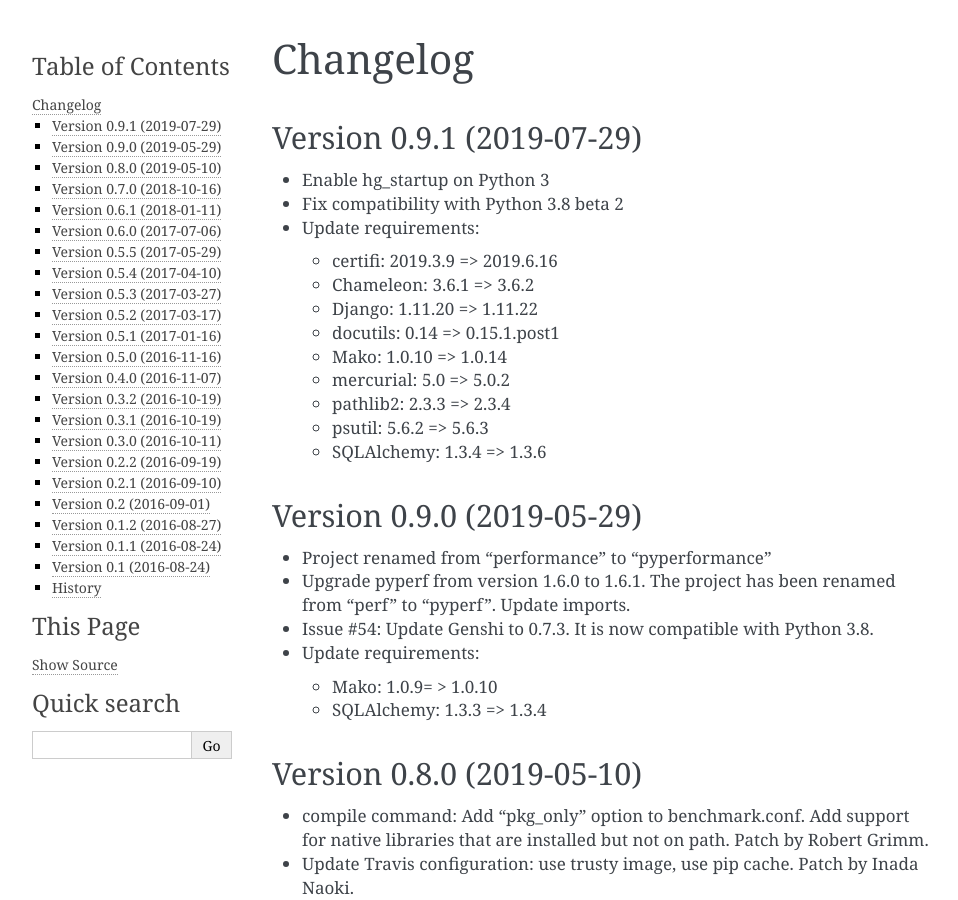
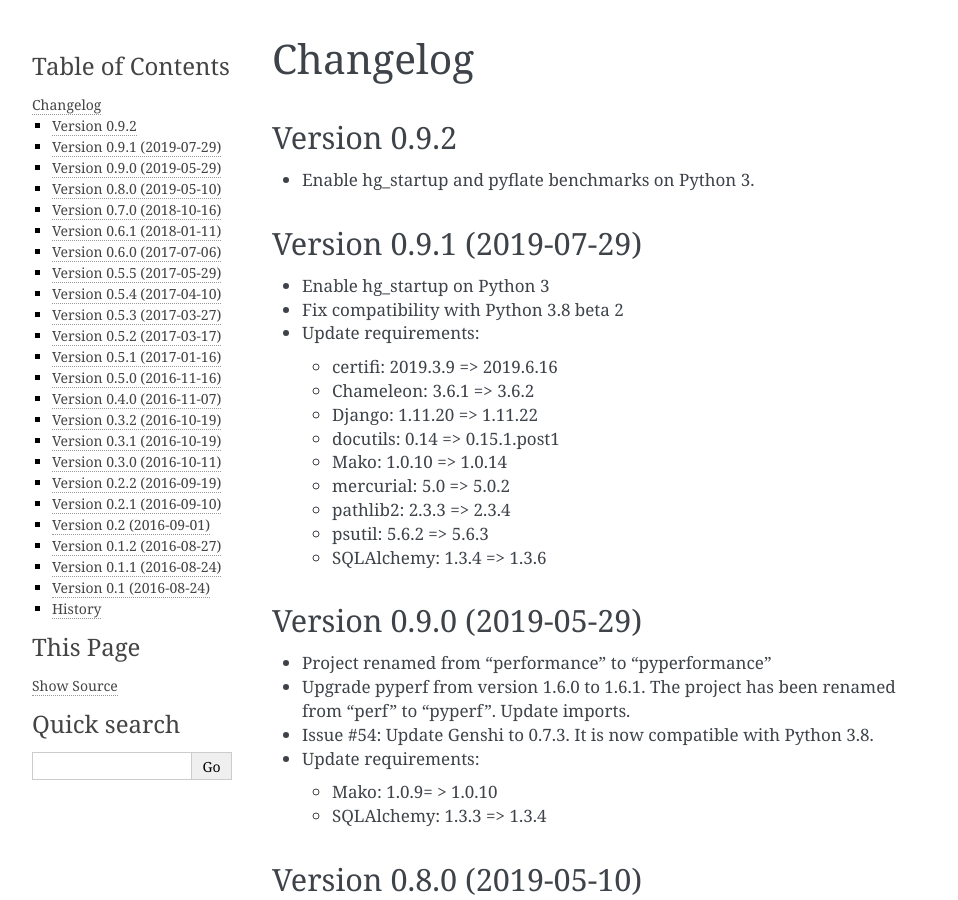
Before and after one commit to python/pyperformance, a Sphinx documentation site: the page built from doc/changelog.rst, in a window 1280 px wide and 900 px high. Shown: the whole window, without its empty margins (148-1106 px from the left). Built offline with Sphinx 7.4.7, drawn with Linux system fonts in a browser that asks for light colours.

Commit message:
Enable hg_startup and pyflate benchmarks on Python 3

```diff
--- a/doc/changelog.rst
+++ b/doc/changelog.rst
@@ -1,5 +1,10 @@
 Changelog
 =========
+
+Version 0.9.2
+-------------
+
+* Enable hg_startup and pyflate benchmarks on Python 3.
 
 Version 0.9.1 (2019-07-29)
 --------------------------
--- a/doc/conf.py
+++ b/doc/conf.py
@@ -55,7 +55,7 @@
 # built documents.
 #
 # The short X.Y version.
-version = release = '0.9.1'
+version = release = '0.9.2'
 
 # The language for content autogenerated by Sphinx. Refer to documentation
 # for a list of supported languages.
--- a/pyperformance/__init__.py
+++ b/pyperformance/__init__.py
@@ -1,2 +1,2 @@
-VERSION = (0, 9, 1)
+VERSION = (0, 9, 2)
 __version__ = '.'.join(map(str, VERSION))
```
Also changed, not shown: 1 other file.
